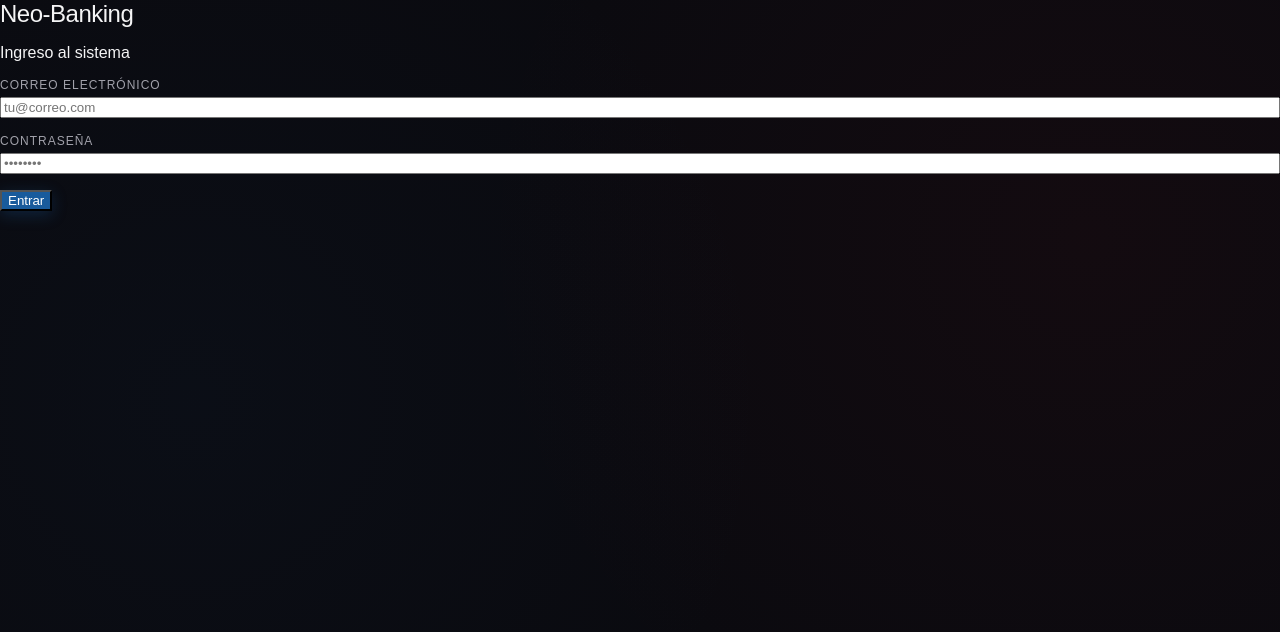
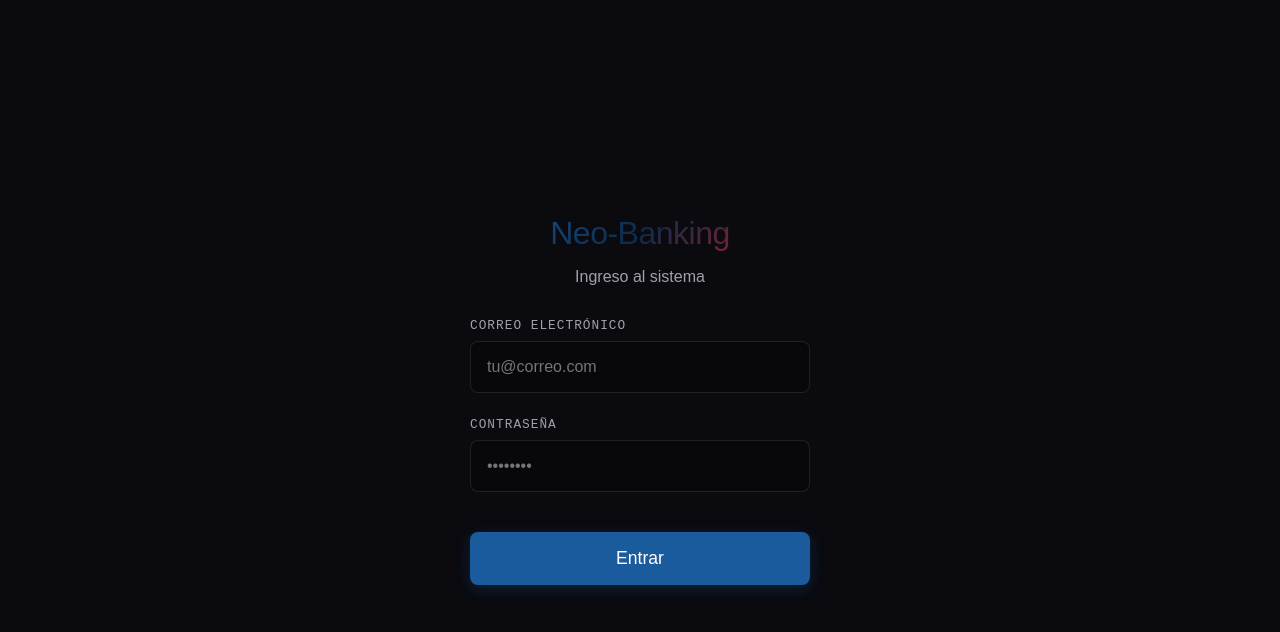
Before and after one commit to AlejandroFloresLu/ViafaAgencia, a React (Vite) app in the folder frontend/: page /login in a window 1280 px wide. Shown: the top 632 px of the page. Built offline with nearby package versions, Linux system fonts and the light colour scheme.

Commit message:
Add missing CSS styles for Login screen

```diff
--- a/frontend/src/index.css
+++ b/frontend/src/index.css
@@ -230,3 +230,93 @@ h1, h2, h3, h4, h5, h6 {
   margin-bottom: 1.5rem;
   line-height: 1.5;
 }
+
+/* LOGIN STYLES */
+.login-container {
+  display: flex;
+  justify-content: center;
+  align-items: center;
+  height: 100vh;
+  width: 100vw;
+  background-color: var(--bg-color);
+}
+.login-card {
+  width: 100%;
+  max-width: 420px;
+  padding: 2.5rem;
+  text-align: center;
+}
+.login-card h2 {
+  font-size: 2rem;
+  margin-bottom: 0.5rem;
+  background: var(--gradient-card);
+  -webkit-background-clip: text;
+  -webkit-text-fill-color: transparent;
+}
+.login-card .subtitle {
+  color: var(--text-muted);
+  margin-bottom: 2rem;
+}
+.login-form {
+  text-align: left;
+}
+.login-form .form-group {
+  margin-bottom: 1.5rem;
+}
+.login-form label {
+  display: block;
+  margin-bottom: 0.5rem;
+  font-size: 0.8rem;
+  color: var(--text-muted);
+  font-family: var(--font-mono);
+  text-transform: uppercase;
+  letter-spacing: 1px;
+}
+.login-form input {
+  width: 100%;
+  padding: 1rem;
+  border-radius: 8px;
+  border: 1px solid var(--input-border);
+  background: var(--input-bg);
+  color: var(--text-color);
+  outline: none;
+  transition: all 0.3s ease;
+  font-family: var(--font-main);
+  font-size: 1rem;
+}
+.login-form input:focus {
+  border-color: var(--primary);
+  box-shadow: 0 0 0 4px var(--input-focus);
+}
+.login-btn {
+  width: 100%;
+  padding: 1rem;
+  margin-top: 1rem;
+  font-size: 1.1rem;
+  border-radius: 8px;
+  background: var(--primary);
+  color: white;
+  border: none;
+  cursor: pointer;
+  font-weight: 500;
+  transition: background 0.3s ease;
+}
+.login-btn:hover:not(:disabled) {
+  background: var(--primary-hover);
+}
+.login-btn:disabled {
+  opacity: 0.7;
+  cursor: not-allowed;
+}
+.alert-error {
+  background: var(--input-error);
+  border: 1px solid var(--danger);
+  color: white;
+  padding: 1rem;
+  border-radius: 8px;
+  margin-bottom: 1.5rem;
+  display: flex;
+  align-items: center;
+  gap: 0.5rem;
+  font-size: 0.9rem;
+}
```
